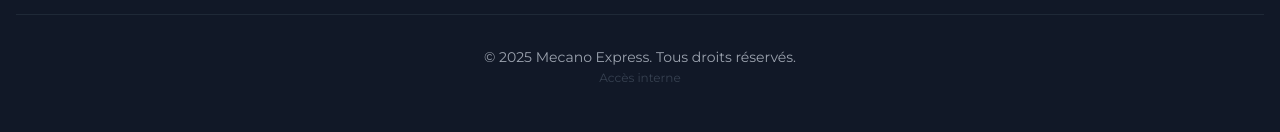
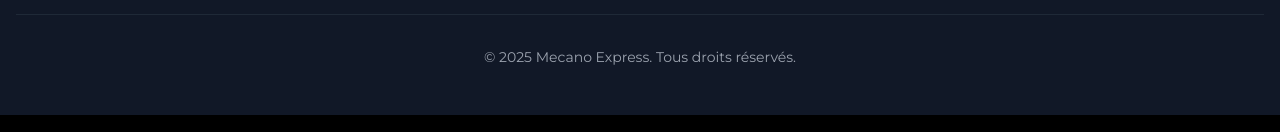
Before and after one commit to infomecanoexpress-dev/mecanoexpress-website, a Next.js app: page / in a window 1280 px wide. Shown: the part 3866-3998 px from the top of the page. Built offline with nearby package versions, Linux system fonts and the light colour scheme.

Commit message:
Retirer le lien « Accès interne » du pied de page (remplacé par le CRM /admin)

```diff
--- a/app/layout.js
+++ b/app/layout.js
@@ -143,7 +143,6 @@
 
         <div className="border-t border-gray-800 mt-8 pt-8 text-center text-gray-400 text-sm">
           <p>© 2025 Mecano Express. Tous droits réservés.</p>
-          <a href="/mx-gestion-9f3k7.html" className="text-gray-700 hover:text-gray-500 transition-colors text-xs">Accès interne</a>
         </div>
       </div>
     </footer>
```
